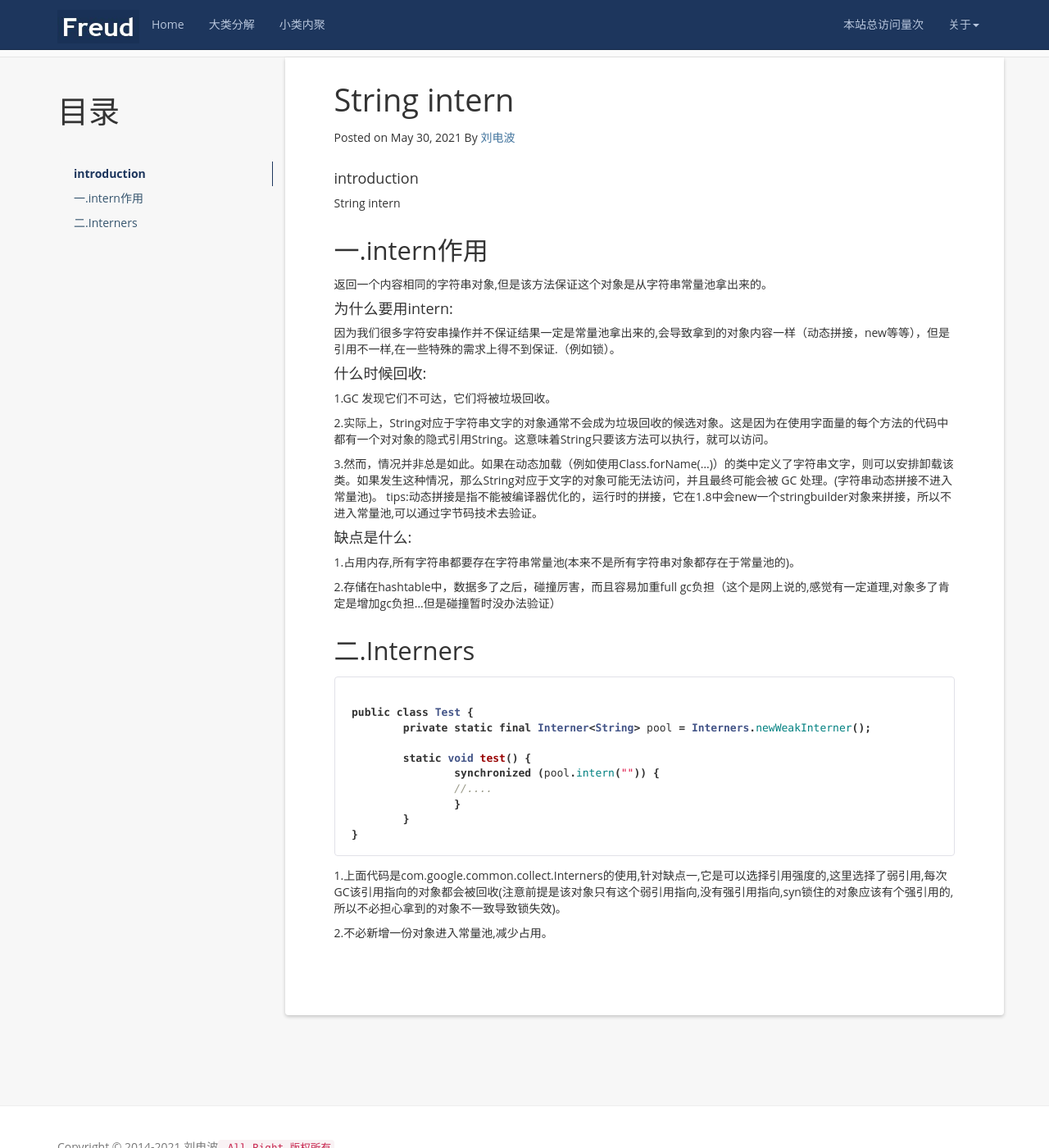
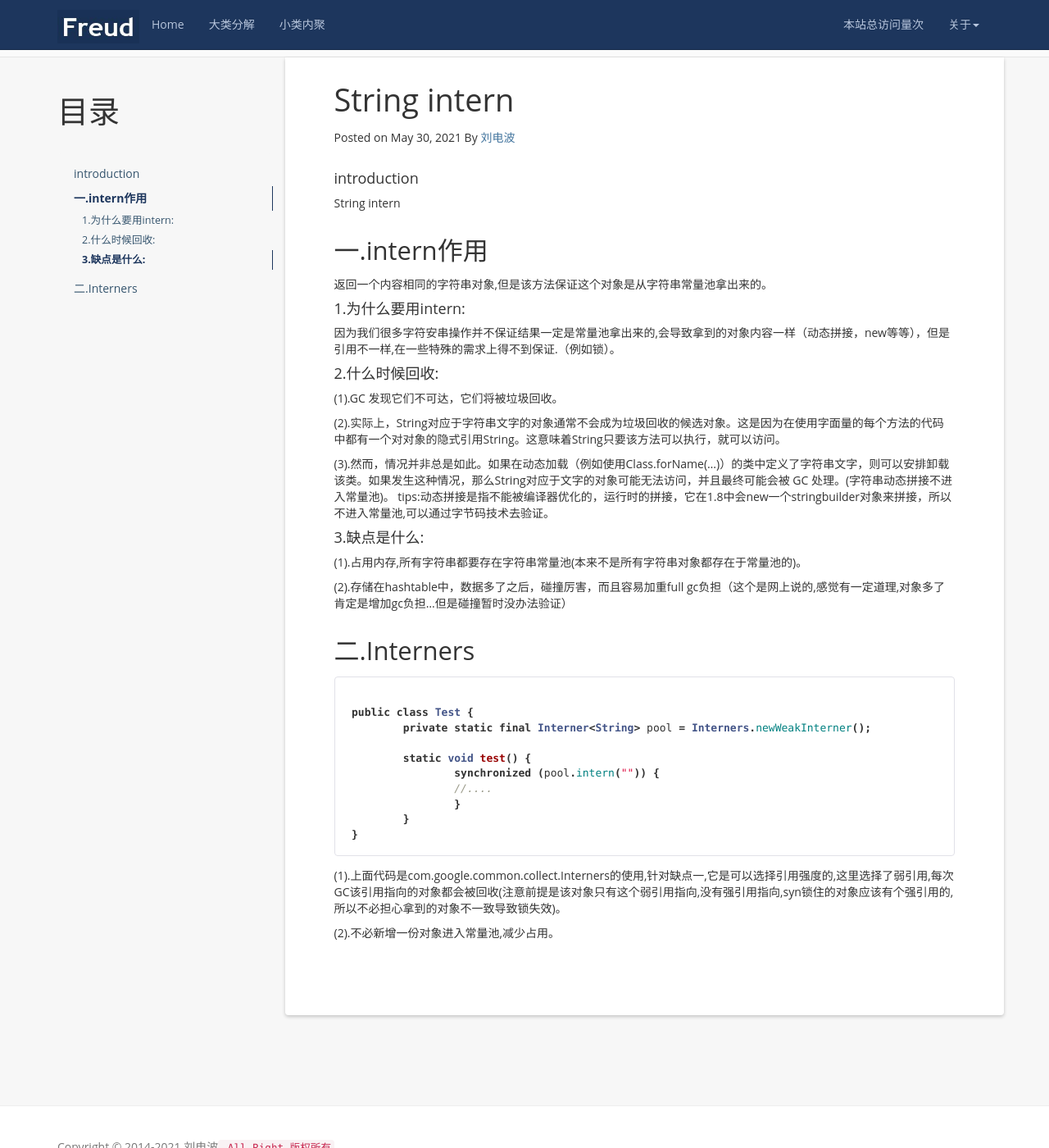
Before and after one commit to bo07997/myBlog, a Jekyll site: the page built from _posts/2021-05-30-intern.md, in a window 1280 px wide and 1400 px high, scrolled down 277 px. Shown: the whole window at 82% size. Built offline with Jekyll 4.4.1, drawn with Linux system fonts in a browser that asks for light colours; nearby versions of some CDN libraries; a script that is not in the unit is left out; comment, search, counter and statistics services are not loaded.

Commit message:
intern fix

````diff
--- a/_posts/2021-05-30-intern.md
+++ b/_posts/2021-05-30-intern.md
@@ -17,21 +17,21 @@ String intern
 
 返回一个内容相同的字符串对象,但是该方法保证这个对象是从字符串常量池拿出来的。
 
-#### 为什么要用intern:
+#### 1.为什么要用intern:
 因为我们很多字符安串操作并不保证结果一定是常量池拿出来的,会导致拿到的对象内容一样（动态拼接，new等等），但是引用不一样,在一些特殊的需求上得不到保证.（例如锁）。
 
-#### 什么时候回收:
-1.GC 发现它们不可达，它们将被垃圾回收。
+#### 2.什么时候回收:
+(1).GC 发现它们不可达，它们将被垃圾回收。
 
-2.实际上，String对应于字符串文字的对象通常不会成为垃圾回收的候选对象。这是因为在使用字面量的每个方法的代码中都有一个对对象的隐式引用String。这意味着String只要该方法可以执行，就可以访问。
+(2).实际上，String对应于字符串文字的对象通常不会成为垃圾回收的候选对象。这是因为在使用字面量的每个方法的代码中都有一个对对象的隐式引用String。这意味着String只要该方法可以执行，就可以访问。
 
-3.然而，情况并非总是如此。如果在动态加载（例如使用Class.forName(...)）的类中定义了字符串文字，则可以安排卸载该类。如果发生这种情况，那么String对应于文字的对象可能无法访问，并且最终可能会被 GC 处理。(字符串动态拼接不进入常量池)。
+(3).然而，情况并非总是如此。如果在动态加载（例如使用Class.forName(...)）的类中定义了字符串文字，则可以安排卸载该类。如果发生这种情况，那么String对应于文字的对象可能无法访问，并且最终可能会被 GC 处理。(字符串动态拼接不进入常量池)。
 tips:动态拼接是指不能被编译器优化的，运行时的拼接，它在1.8中会new一个stringbuilder对象来拼接，所以不进入常量池,可以通过字节码技术去验证。
 
-#### 缺点是什么:
-1.占用内存,所有字符串都要存在字符串常量池(本来不是所有字符串对象都存在于常量池的)。
+#### 3.缺点是什么:
+(1).占用内存,所有字符串都要存在字符串常量池(本来不是所有字符串对象都存在于常量池的)。
 
-2.存储在hashtable中，数据多了之后，碰撞厉害，而且容易加重full gc负担（这个是网上说的,感觉有一定道理,对象多了肯定是增加gc负担...但是碰撞暂时没办法验证）
+(2).存储在hashtable中，数据多了之后，碰撞厉害，而且容易加重full gc负担（这个是网上说的,感觉有一定道理,对象多了肯定是增加gc负担...但是碰撞暂时没办法验证）
 
 
 ## 二.Interners
@@ -49,6 +49,6 @@ public class Test {
 ```
 
 
-1.上面代码是com.google.common.collect.Interners的使用,针对缺点一,它是可以选择引用强度的,这里选择了弱引用,每次GC该引用指向的对象都会被回收(注意前提是该对象只有这个弱引用指向,没有强引用指向,syn锁住的对象应该有个强引用的,所以不必担心拿到的对象不一致导致锁失效)。
+(1).上面代码是com.google.common.collect.Interners的使用,针对缺点一,它是可以选择引用强度的,这里选择了弱引用,每次GC该引用指向的对象都会被回收(注意前提是该对象只有这个弱引用指向,没有强引用指向,syn锁住的对象应该有个强引用的,所以不必担心拿到的对象不一致导致锁失效)。
 
-2.不必新增一份对象进入常量池,减少占用。
+(2).不必新增一份对象进入常量池,减少占用。
````
